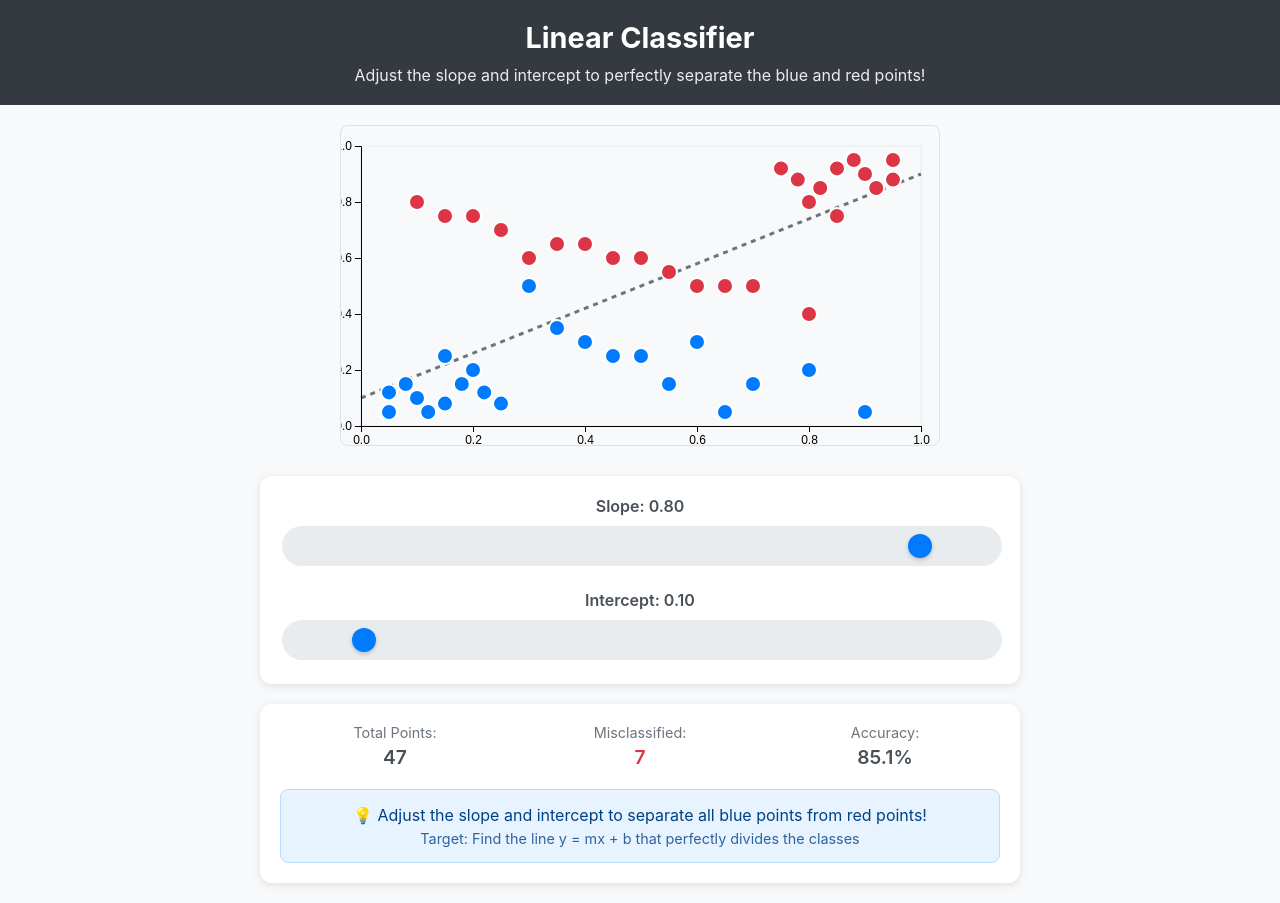
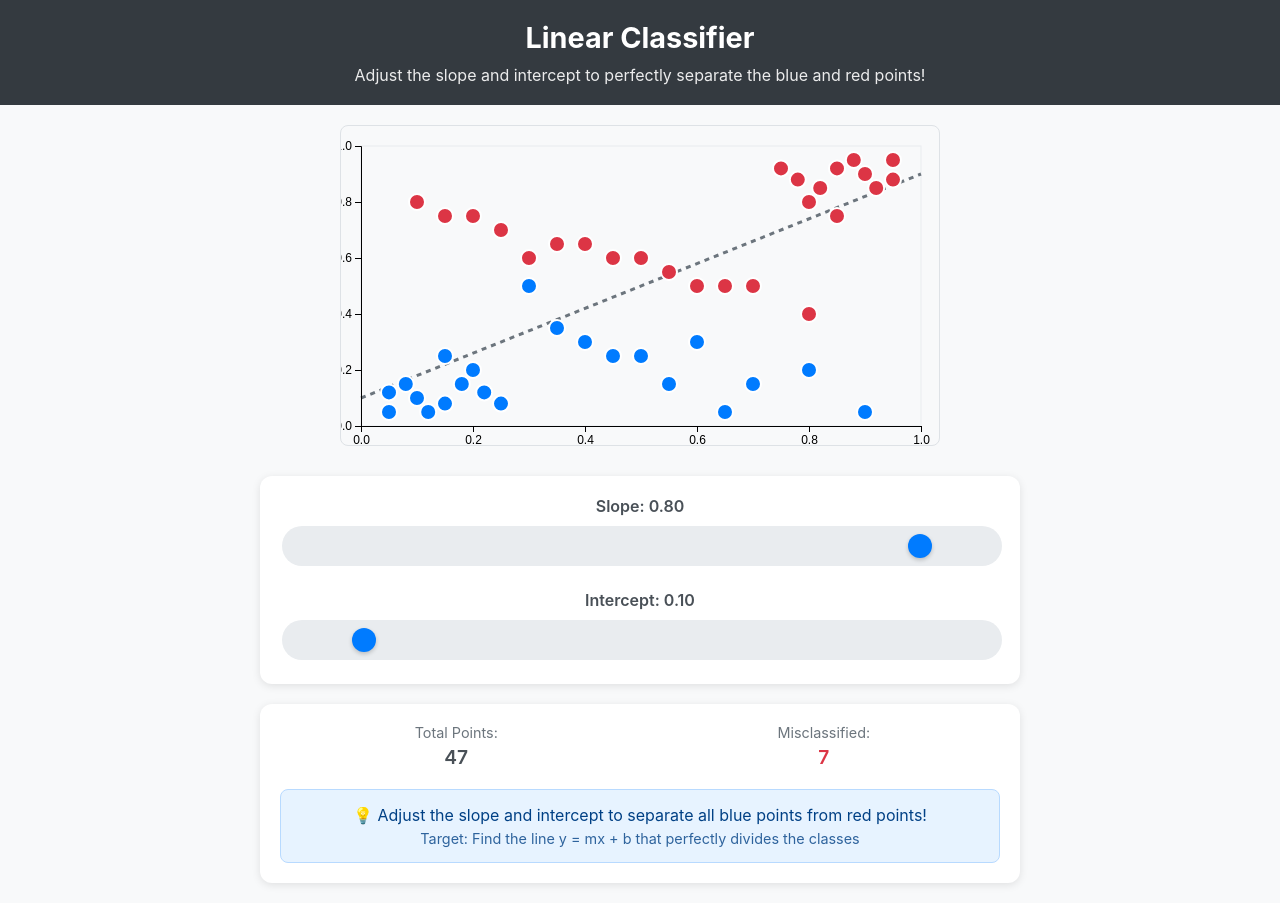
Before and after one commit to mavericksxx/decision-boundary-classifier, a React (Create React App) app: page / in a window 1280 px wide. Built offline with nearby package versions, Linux system fonts and the light colour scheme.

Commit message:
removed accuracy display for simplicity, pushing to prod

```diff
--- a/src/components/Results.tsx
+++ b/src/components/Results.tsx
@@ -50,12 +50,6 @@ const Results: React.FC<ResultsProps> = ({ result, boundary }) => {
             {result.misclassified}
           </span>
         </div>
-        <div className="stat-item">
-          <span className="stat-label">Accuracy:</span>
-          <span className={`stat-value ${isExactSolution ? 'success' : ''}`}>
-            {isExactSolution ? '100.0%' : ((result.totalPoints - result.misclassified) / result.totalPoints * 100).toFixed(1) + '%'}
-          </span>
-        </div>
       </div>
 
       {isExactSolution && (
```
